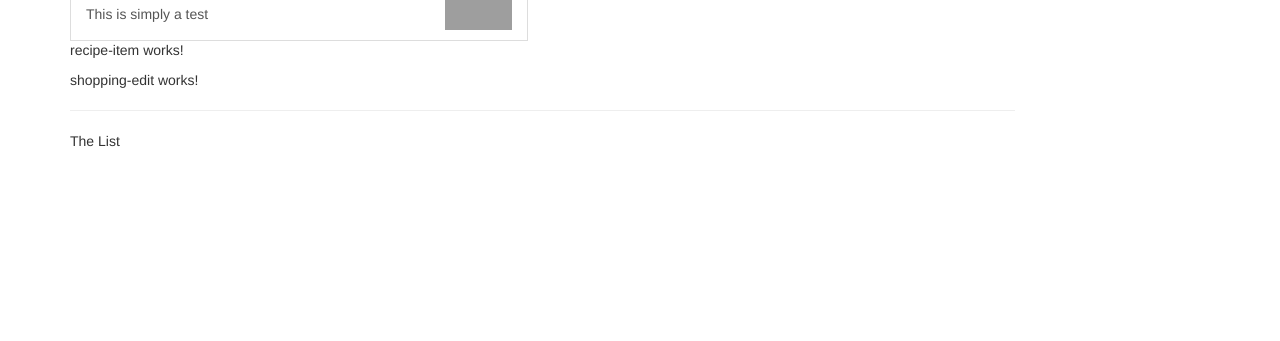
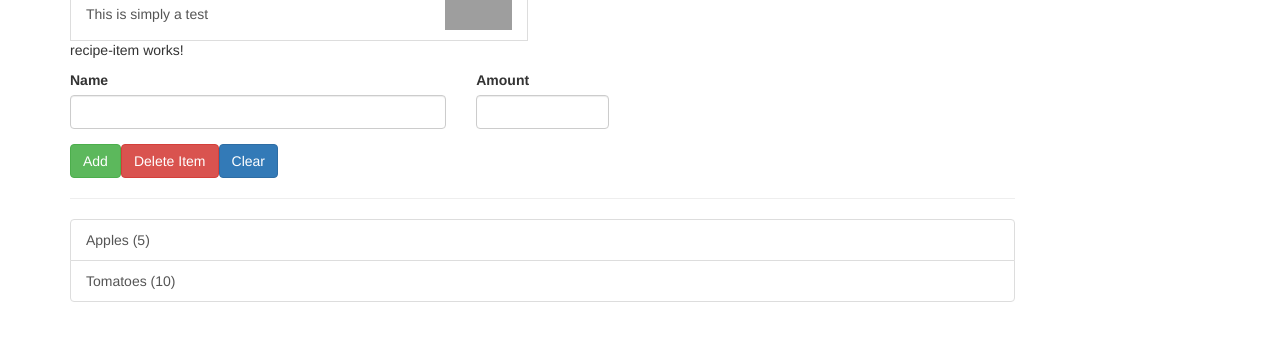
Before and after one commit to dsendri/Angula-Project-Recipe-Book, an Angular app: page / in a window 1280 px wide. Shown: the part 249-590 px from the top of the page. Built offline with nearby package versions, Linux system fonts and the light colour scheme; grey boxes are pictures that could not be loaded.

Commit message:
Shopping edit

```diff
--- /dev/null
+++ b/src/app/shared/ingredient.model.ts
@@ -0,0 +1,3 @@
+export class Ingredient {
+    constructor( public name: string, public amount: number) { }
+}
--- a/src/app/shopping-list/shopping-edit/shopping-edit.component.html
+++ b/src/app/shopping-list/shopping-edit/shopping-edit.component.html
@@ -1,3 +1,23 @@
-<p>
-  shopping-edit works!
-</p>
+<div class="row">
+  <div class="col-xs-12">
+    <form>
+      <div class="row">
+        <div class="col-sm-5 form-group">
+          <label for="name">Name</label>
+          <input type="text" id="name" class="form-control">
+        </div>
+        <div class="col-sm-2 form-group">
+            <label for="amount">Amount</label>
+            <input type="number" id="amount" class="form-control">
+        </div>
+      </div>
+      <div class="row">
+        <div class="col-xs-12">
+            <button class="btn btn-success" type="submit">Add</button>
+            <button class="btn btn-danger" type="button">Delete Item</button>
+            <button class="btn btn-primary" type="button">Clear</button>
+        </div>
+      </div>
+    </form>
+  </div>
+</div>
--- a/src/app/shopping-list/shopping-list.component.html
+++ b/src/app/shopping-list/shopping-list.component.html
@@ -2,6 +2,14 @@
   <div class="col-xs-10">
     <app-shopping-edit></app-shopping-edit>
     <hr>
-    <p>The List</p>
+    <ul class="list-group">
+      <a
+        style="cursor: pointer"
+        class="list-group-item"
+        *ngFor="let ingredient of ingredients"
+      >
+        {{ ingredient.name }} ({{ ingredient.amount }})
+      </a>
+    </ul>
   </div>
 </div>
--- a/src/app/shopping-list/shopping-list.component.ts
+++ b/src/app/shopping-list/shopping-list.component.ts
@@ -1,4 +1,5 @@
 import { Component, OnInit } from '@angular/core';
+import { Ingredient } from '../shared/ingredient.model';
 
 @Component({
   selector: 'app-shopping-list',
@@ -6,6 +7,10 @@ import { Component, OnInit } from '@angular/core';
   styleUrls: ['./shopping-list.component.css']
 })
 export class ShoppingListComponent implements OnInit {
+  ingredients: Ingredient[] = [
+    new Ingredient('Apples', 5),
+    new Ingredient('Tomatoes', 10)
+  ];
 
   constructor() { }
 
```
